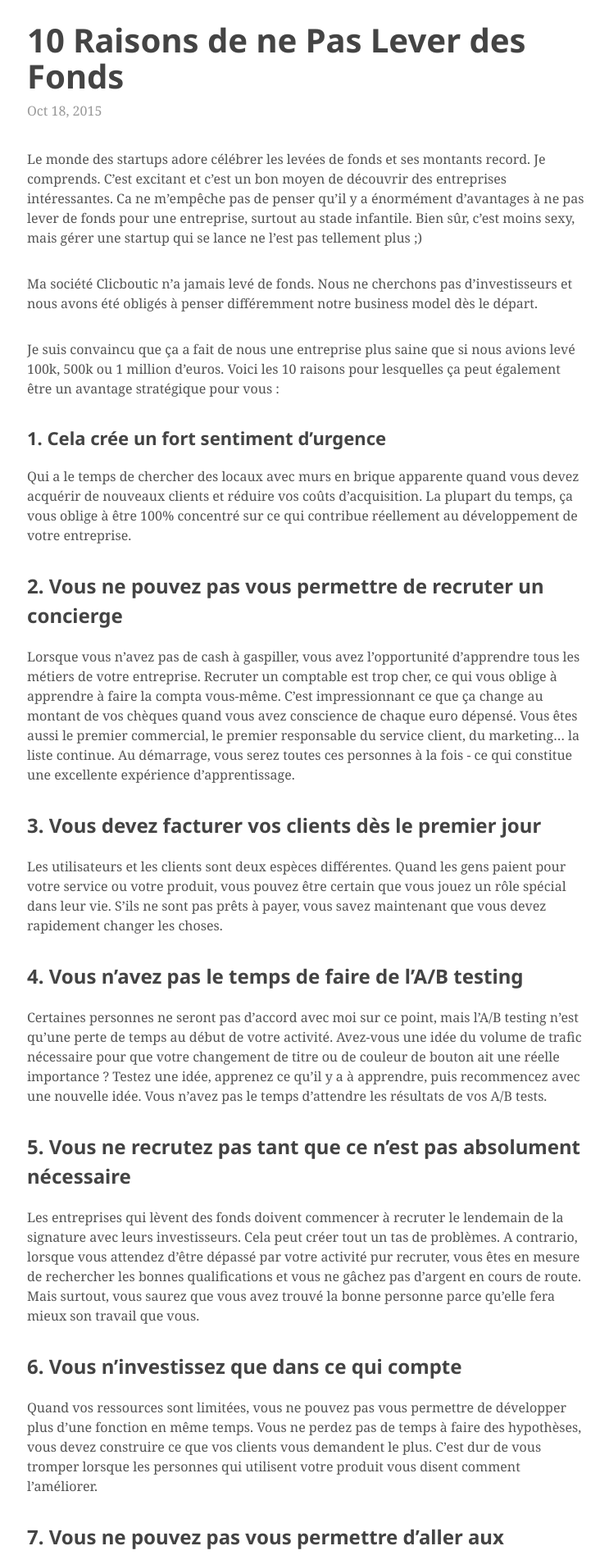
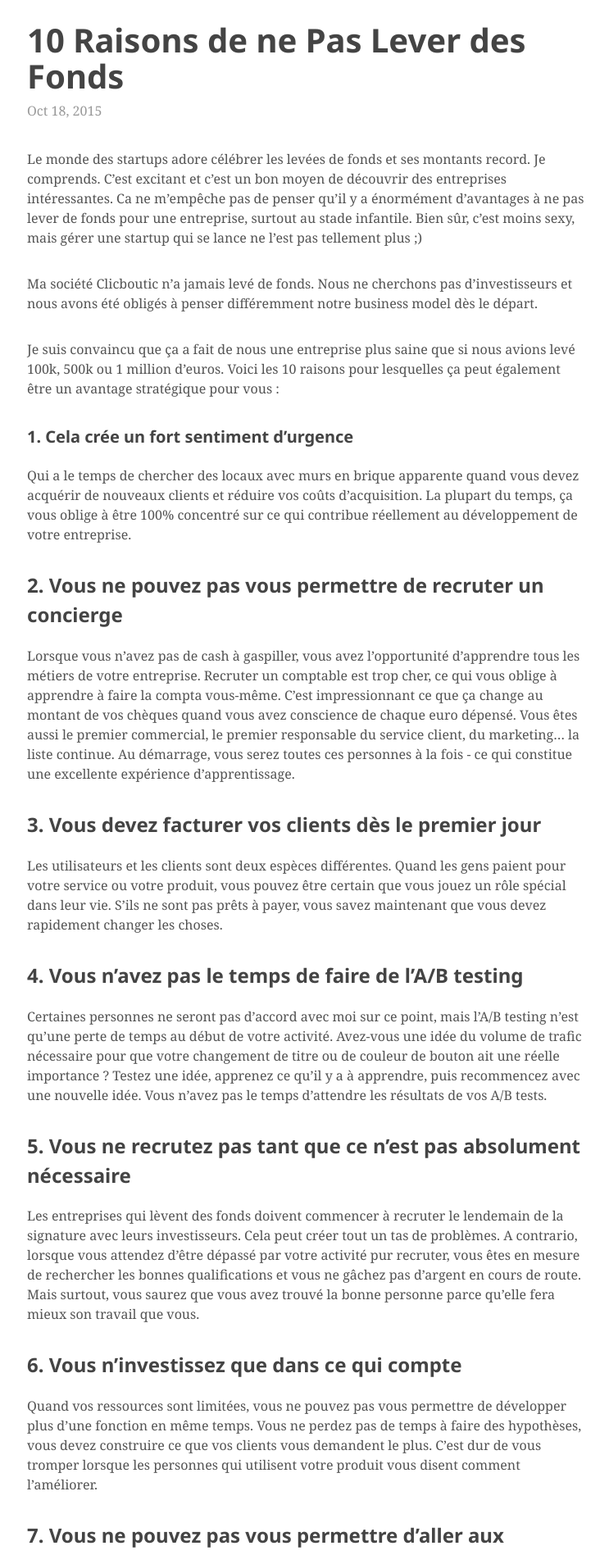
Before and after one commit to tarikpeudon/tarikpeudon.github.io, a Jekyll site: the page built from _posts/2015-10-18-pourquoi-ne-pas-lever-des-fonds.markdown, in a window 1280 px wide. Shown: the top 1897 px of the page at 82% size, without its empty margins (267-1010 px from the left). Built offline with Jekyll 4.4.1, drawn with Linux system fonts in a browser that asks for light colours; some web fonts are replaced.

```diff
--- a/_posts/2015-10-18-pourquoi-ne-pas-lever-des-fonds.markdown
+++ b/_posts/2015-10-18-pourquoi-ne-pas-lever-des-fonds.markdown
@@ -16,7 +16,7 @@ penser différemment notre business model dès le départ.
 Je suis convaincu que ça a fait de nous une entreprise plus saine que si nous avions levé 100k, 500k ou
 1 million d’euros. Voici les 10 raisons pour lesquelles ça peut également être un avantage stratégique pour vous :
 
-## 1. Cela crée un fort sentiment d’urgence
+### 1. Cela crée un fort sentiment d’urgence
 
 Qui a le temps de chercher des locaux avec murs en brique apparente quand vous devez acquérir de nouveaux clients
 et réduire vos coûts d’acquisition. La plupart du temps, ça vous oblige à être 100% concentré sur ce qui contribue
```
